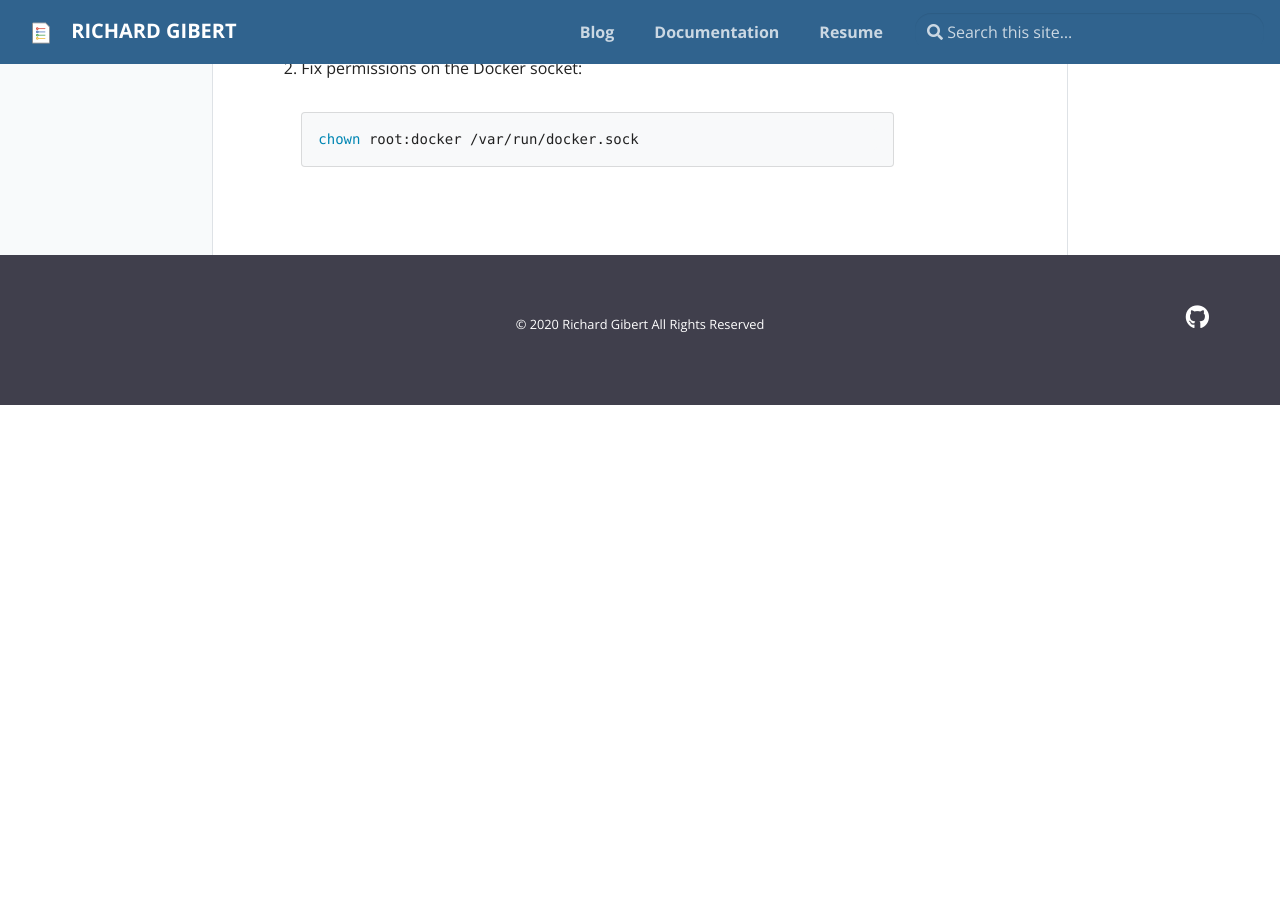
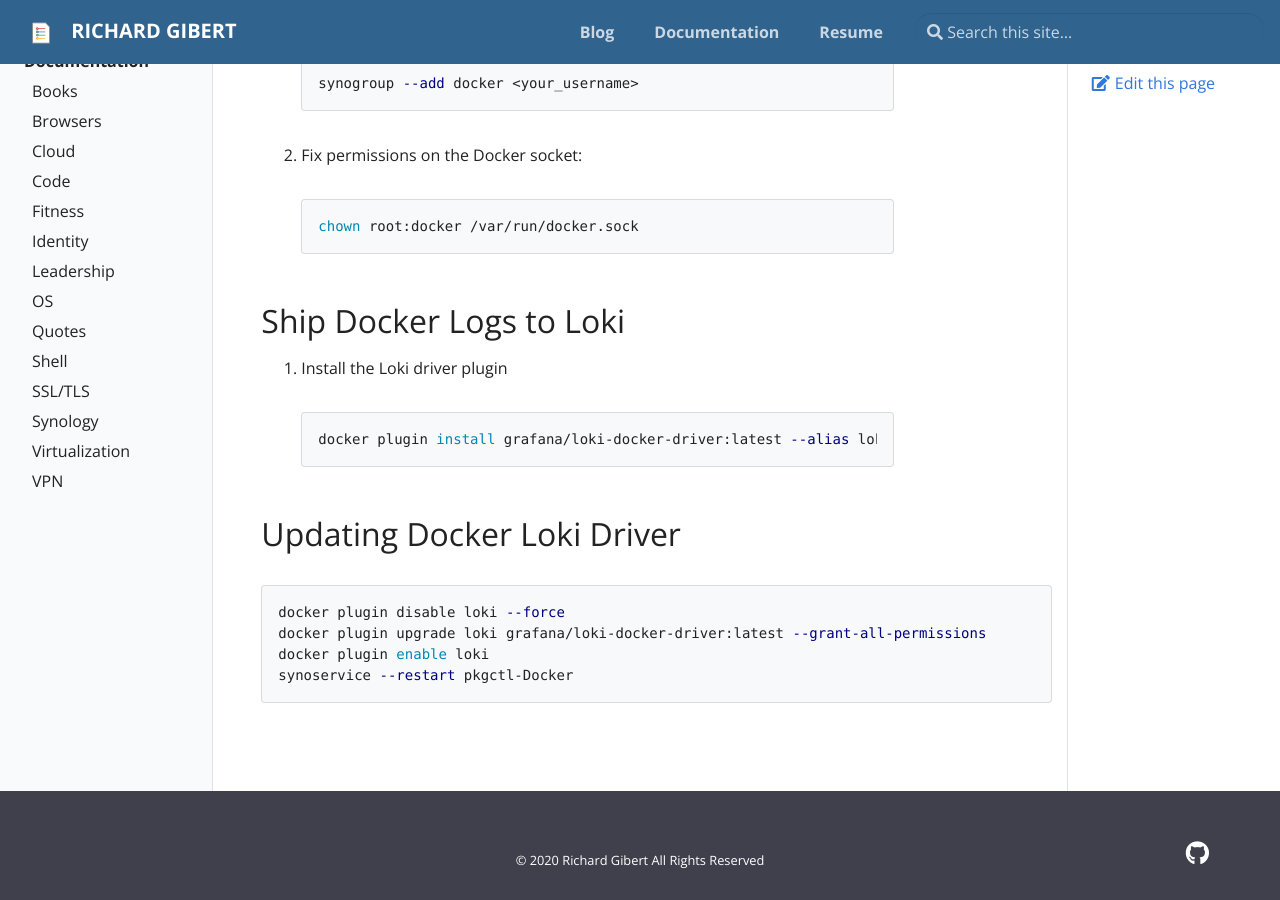
Before and after one commit to rgibert/rgibert.github.io, a Jekyll site: the page built from _docs/synology.md, in a window 1280 px wide and 900 px high, scrolled down 964 px. Built offline with Jekyll 4.4.1, drawn with Linux system fonts in a browser that asks for light colours; before the commit the page ends 1369 px from its top, so only the background shows below that; some of the changed text lies outside the part shown.

Commit message:
Add Loki docker driver

```diff
--- a/_docs/synology.md
+++ b/_docs/synology.md
@@ -12,6 +12,9 @@
 }
 ~~~
 1. Restart the Docker package
+~~~ bash
+synoservice --restart pkgctl-Docker
+~~~
 
 ## Set Custom DNS Servers
 1. Edit /var/packages/Docker/etc/dockerd.json:
@@ -32,3 +35,18 @@
 ~~~ bash
 chown root:docker /var/run/docker.sock
 ~~~
+
+## Ship Docker Logs to Loki
+
+1. Install the Loki driver plugin
+~~~ bash
+docker plugin install grafana/loki-docker-driver:latest --alias loki --grant-all-permissions
+~~~
+
+## Updating Docker Loki Driver
+~~~ bash
+docker plugin disable loki --force
+docker plugin upgrade loki grafana/loki-docker-driver:latest --grant-all-permissions
+docker plugin enable loki
+synoservice --restart pkgctl-Docker
+~~~
```
